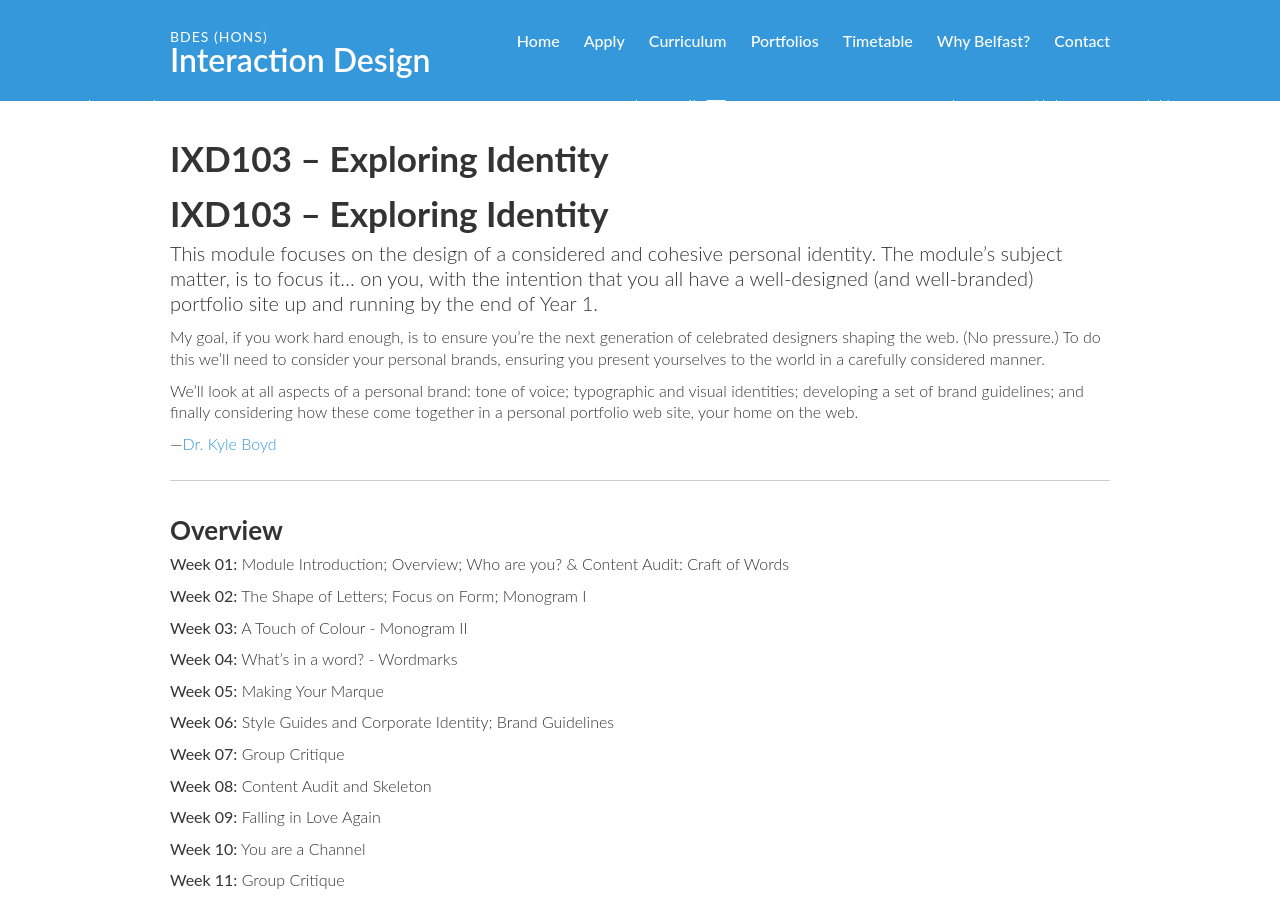
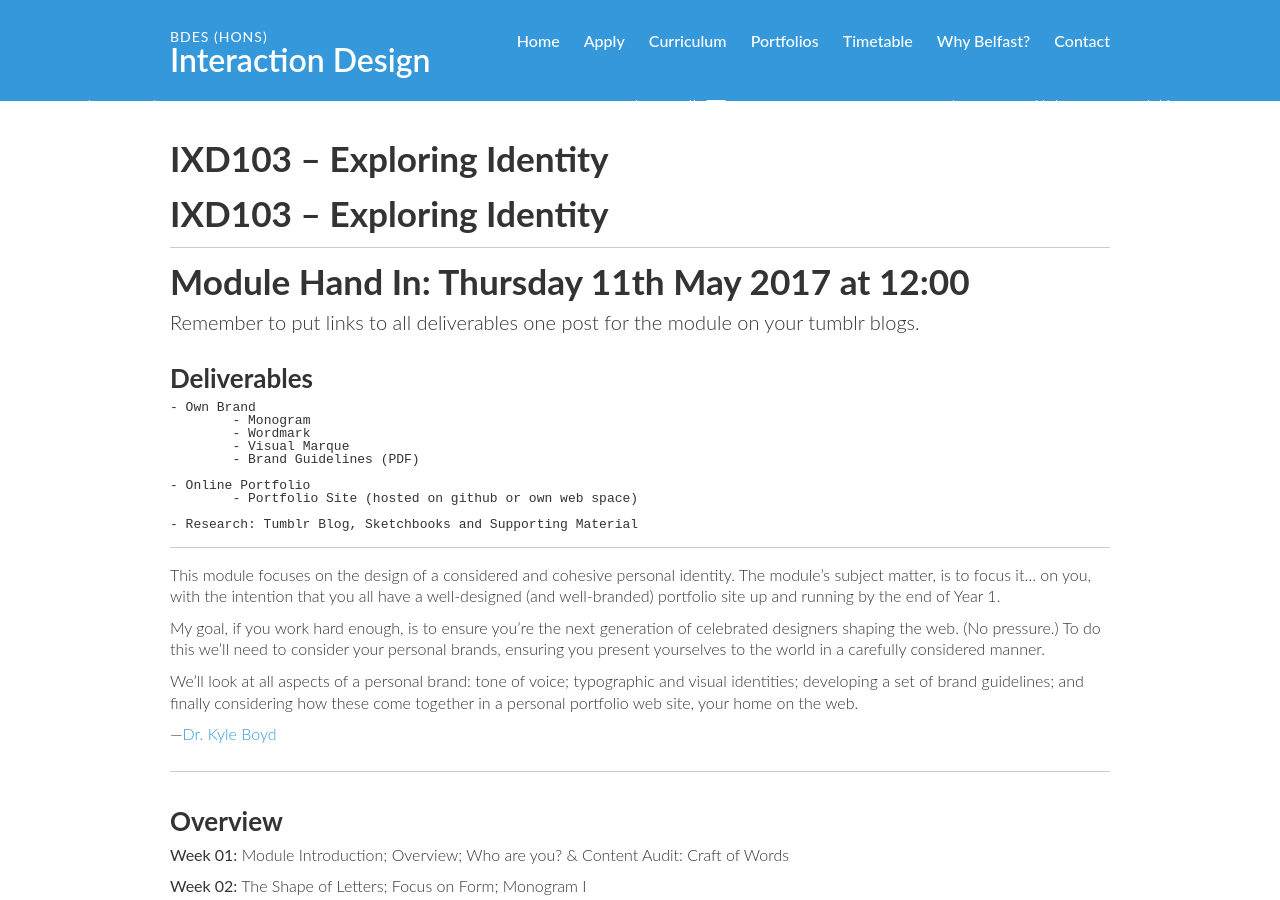
Before and after one commit to ixdbelfast/ixdbelfast.github.io, a Jekyll site: the page built from modules/IXD103/IXD103.md, in a window 1280 px wide and 900 px high, scrolled down 429 px. Built offline with Jekyll 4.4.1, drawn with Linux system fonts in a browser that asks for light colours; our own code applies the rules of GitHub Pages for plain Markdown files.

Commit message:
Deliverables

```diff
--- a/modules/IXD103/IXD103.md
+++ b/modules/IXD103/IXD103.md
@@ -1,5 +1,25 @@
 IXD103 – Exploring Identity
 ===========================
+
+---
+# Module Hand In: Thursday 11th May 2017 at 12:00
+
+Remember to put links to all deliverables one post for the module on your tumblr blogs.
+
+## Deliverables
+
+	- Own Brand
+		- Monogram
+		- Wordmark
+		- Visual Marque
+		- Brand Guidelines (PDF)
+
+	- Online Portfolio
+		- Portfolio Site (hosted on github or own web space)
+
+	- Research: Tumblr Blog, Sketchbooks and Supporting Material
+
+---
 
 This module focuses on the design of a considered and cohesive personal identity. The module’s subject matter, is to focus it… on you, with the intention that you all have a well-designed (and well-branded) portfolio site up and running by the end of Year 1.
 
```
Also changed, not shown: 1 other file.
